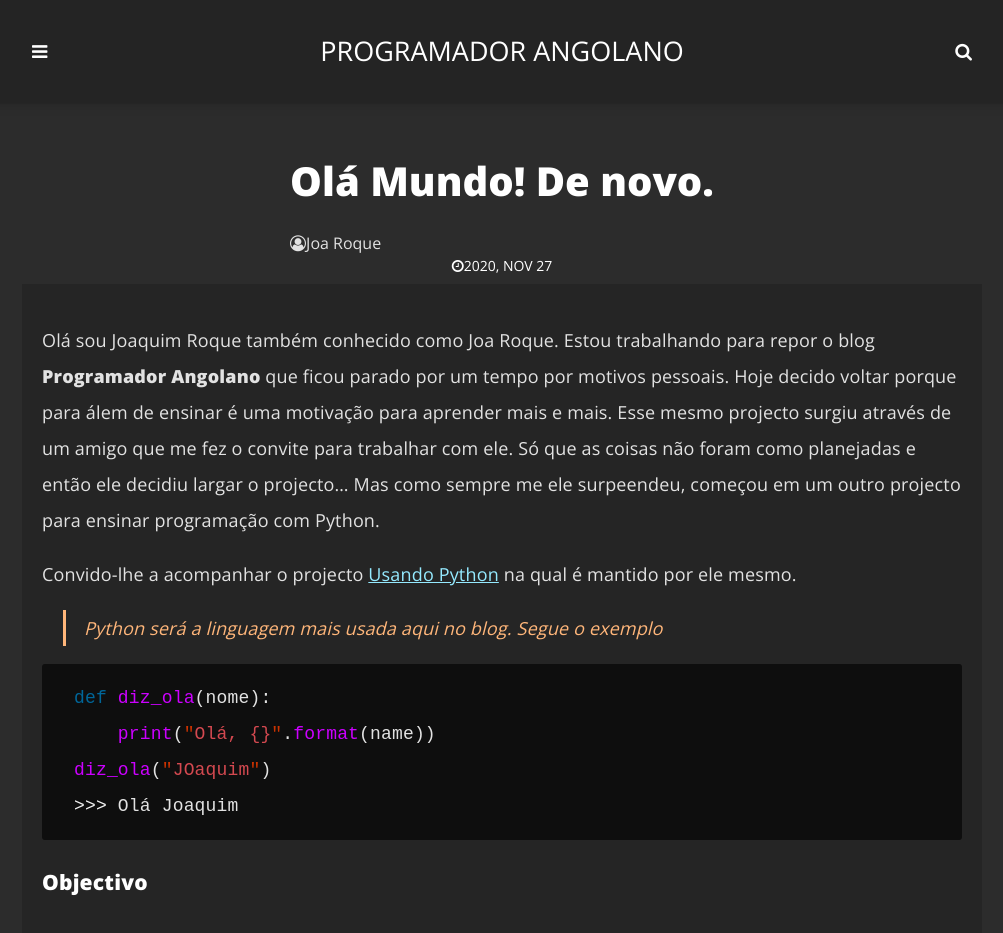
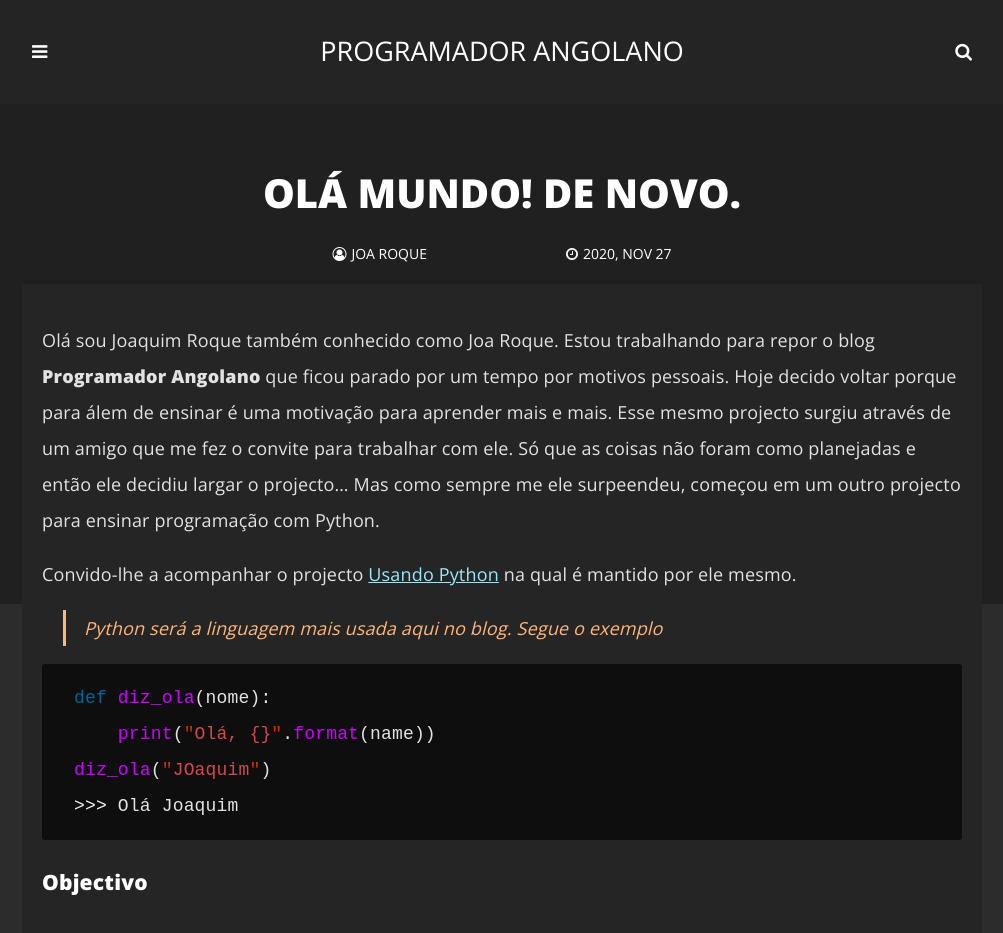
Before and after one commit to programadorao/pangolano.github.io-old, a Jekyll site: the page built from _posts/2020-11-27-ola-mundo-de-novo.md, in a window 1280 px wide. Shown: the top 933 px of the page, without its empty margins (138-1141 px from the left). Built offline with Jekyll 4.4.1, drawn with Linux system fonts in a browser that asks for light colours; comment, search, counter and statistics services are not loaded.

Commit message:
Update main.css
Adiconei estilo ao header-page

```diff
--- a/assets/css/main.css
+++ b/assets/css/main.css
@@ -1134,6 +1134,11 @@
   text-transform: uppercase;
   color: #fff;
 }
+.post-card-author-name i.fa,
+.post-card-datatime i.fa{
+  margin-right: 5px;
+  color:#c4c4c4;
+}
 .post-card .post-card-body .post-card-datatime {
   display: inline-block;
   position: absolute;
@@ -1211,12 +1216,12 @@
   padding: 0;
   margin: 0;
   height: 500px;
-  /* background: url("../img/banner.jpg") no-repeat; For me */
-  background-size: cover;
-  background-attachment: fixed;
+ /* background: url("../img/4.svg") no-repeat;/* For me */
+  /*background-color: rgba(136, 101, 60, 0.938);*/
+  background: rgb(32, 32, 32);
+  background-size: contain;
   overflow: hidden;
 }
-
 .page-image .inner-post {
   display: flex;
   justify-content: center;
@@ -1250,9 +1255,7 @@
 .page-content h1,h2 {
   margin-top: 50px;
 }
-.page-content h1,h2,h3,h4,h6 {
-
-}
+.page-content h1,h2,h3,h4,h6 {}
 
 .header-page {
   position: relative;
@@ -1265,16 +1268,24 @@
   font-size: 40px;
   text-align: center;
   margin: 0 0 20px;
-}
-
-.header-page .page-date {
-  text-align: center;
+  text-transform: uppercase;
+}
+
+.header-page .page-date .fa {
+  margin-right: 5px;
+}
+.header-page .page-info {
+  display: flex;
+  justify-content: space-around;
   font-size: 14px;
   text-transform: uppercase;
   font-weight: 300;
   color: #ffffff;
 }
-
+.header-page .page-info .page-autor .fa{
+  margin-right: 5px;
+
+}
 .page-footer {
   margin-top: 30px;
   padding-bottom: 30px;
@@ -1460,17 +1471,20 @@
   -webkit-align-items: center;
       -ms-flex-align: center;
           align-items: center;
+  flex-direction: column;
   margin-top: 30px;
-  padding-bottom: 30px;
+  padding:0 50px 30px 40px;
   border-bottom: 1px solid #d9d9d9;
 }
 .author-box h1 {
-  margin: 0
+  margin: 0;
+  text-align: center;
 }
 .author-box .author-img {
   width: 120px;
   height: 120px;
-  margin-right: 30px;
+  border: 2px dashed #fd7200a2;
+  padding: 5px;
   -webkit-border-radius: 100%;
           border-radius: 100%;
 }
@@ -1481,6 +1495,7 @@
 
 .author-box .author-desc p {
   margin: 0 0 10px;
+  text-align: center;
 }
 
 .author-box .author-desc ul {
@@ -1706,6 +1721,9 @@
     width: 100%;
     height: auto;
     margin-bottom: 0.5%;
+  }
+  .author-box {
+    padding: 10px;
   }
 }
 
@@ -1787,17 +1805,15 @@
         -ms-flex-align: center;
             align-items: center;
     text-align: center;
+    padding: 0;
   }
   .author-box .author-img {
     height: 100px;
     width: 100px;
-    margin: 0 0 10px;
   }
   .author-box .author-desc h2 {
-    margin: 0 0 10px;
   }
   .author-box .author-desc p {
-    margin: 0 0 15px;
   }
 }
 
```
